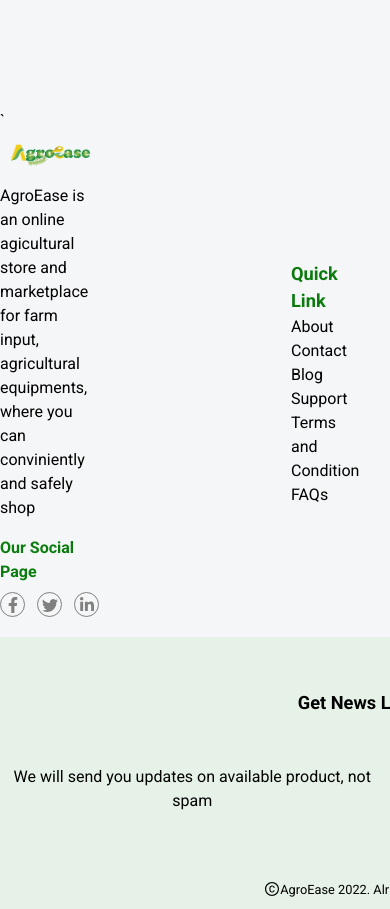
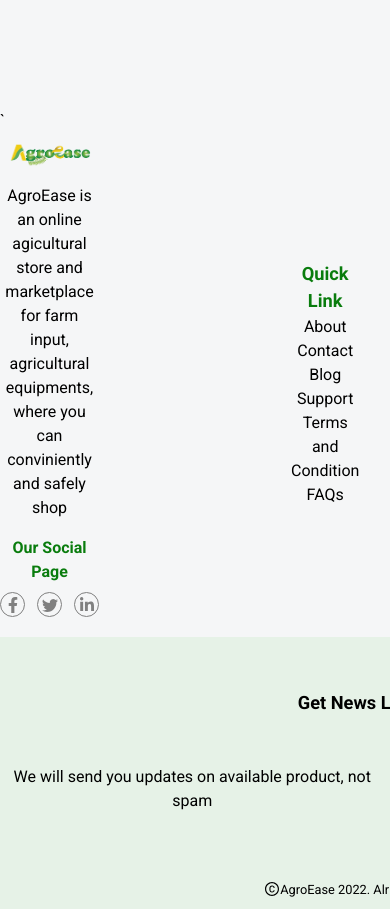
Before and after one commit to Modinat1/agroEase, a React (Create React App) app in the folder agroease-project/: page / in a window 390 px wide. Shown: the part 4760-5669 px from the top of the page. Built offline with nearby package versions, Linux system fonts and the light colour scheme.

Commit message:
Worked on the responsiveness

```diff
--- a/agroease-project/src/components/Footer/FooterComponent/FootComp.css
+++ b/agroease-project/src/components/Footer/FooterComponent/FootComp.css
@@ -3,6 +3,7 @@
     grid-template-columns: repeat(3, 1fr);
     gap: 3rem;
     align-items: center;
+    text-align: center;
     max-width: 100%;
 }
 
@@ -67,3 +68,16 @@
 .light-green {
     background-color: #E6F2E7;
 }
+
+
+/* *************MEDIA QUERIES (MEDIUM DEVICES) */
+
+@media screen and (max-width: 1024px) {
+
+}
+
+/* *************MEDIA QUERIES (SMALL DEVICE)*********** */
+
+@media  screen and (max-width: 600px) {
+
+}
```
Also changed, not shown: agroease-project/src/index.css (+6 -6 lines).
